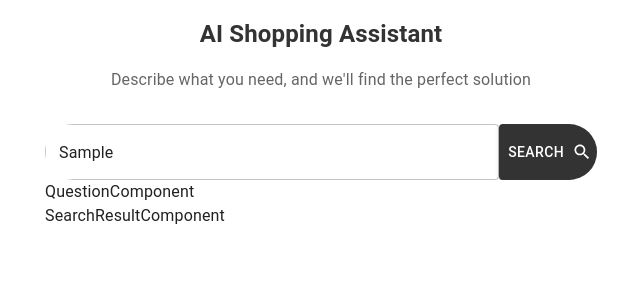
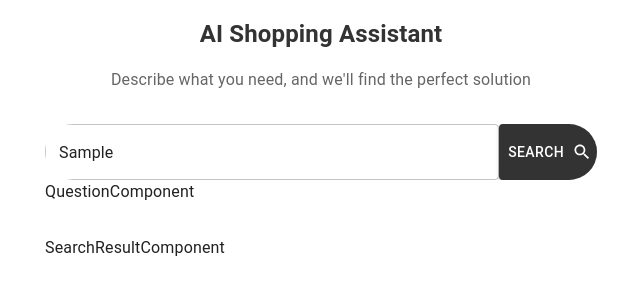
Before and after one commit to kryczkal/AiBuy, a React app in the folder frontend/: page /search in a window 1280 px wide. Both pictures are taken after typing "Sample" into the empty fields and a click on the button "SEARCH". Shown: the top 300 px of the page, without its empty margins (319-959 px from the left). Built offline with nearby package versions, Linux system fonts and the light colour scheme.

Commit message:
Added first floating in animation

```diff
--- /dev/null
+++ b/frontend/src/components/SearchComponents/Flotat-in.scss
@@ -0,0 +1,20 @@
+@keyframes floatIn {
+    0% {
+        transform: translateY(50px);
+        opacity: 0;
+    }
+    100% {
+        transform: translateY(0);
+        opacity: 1;
+    }
+}
+
+.blocks {
+    display: flex;
+    flex-direction: column;
+    gap: 2rem;
+}
+
+.float-in {
+    animation: floatIn 0.5s ease-in-out;
+}
--- a/frontend/src/pages/SearchPage/SearchPage.tsx
+++ b/frontend/src/pages/SearchPage/SearchPage.tsx
@@ -7,15 +7,18 @@ import { API_ENDPOINTS } from 'src/api/apiConfig';
 import QuestionComponent from 'src/components/QuestionComponent/QuestionComponent';
 import SearchResultComponent from 'src/components/SearchResultComponent/SearchResultComponent';
 
+import 'src/components/SearchComponents/Flotat-in.scss';
+
 const mockResults = [
-  <QuestionComponent key={1}/>,
-  <SearchResultComponent key={2}/>
+  <QuestionComponent key={1} />,
+  <SearchResultComponent key={2} />
 ];
 
 const SearchPage: React.FC = () => {
   const [problem, setProblem] = useState('');
   const [components, setComponents] = useState<React.ReactNode[]>([]);
   const [isSearching, setIsSearching] = useState(false);
+  const [animationKey, setAnimationKey] = useState(0);
 
   const handleSubmit = (e: React.FormEvent) => {
     e.preventDefault();
@@ -23,6 +26,7 @@ const SearchPage: React.FC = () => {
 
     setIsSearching(true);
     setComponents(mockResults);
+    setAnimationKey(prevKey => prevKey + 1); // Change the key to re-trigger the animation
   };
 
   return (
@@ -38,8 +42,12 @@ const SearchPage: React.FC = () => {
         onSubmit={handleSubmit}
       />
       {isSearching && (
-        <div className='blocks'>
-          {components.map((component) => ( component ))}
+        <div className='blocks' key={animationKey}>
+          {components.map((component, index) => (
+            <div key={index} className="float-in">
+              {component}
+            </div>
+          ))}
         </div>
       )}
     </Container>
```
